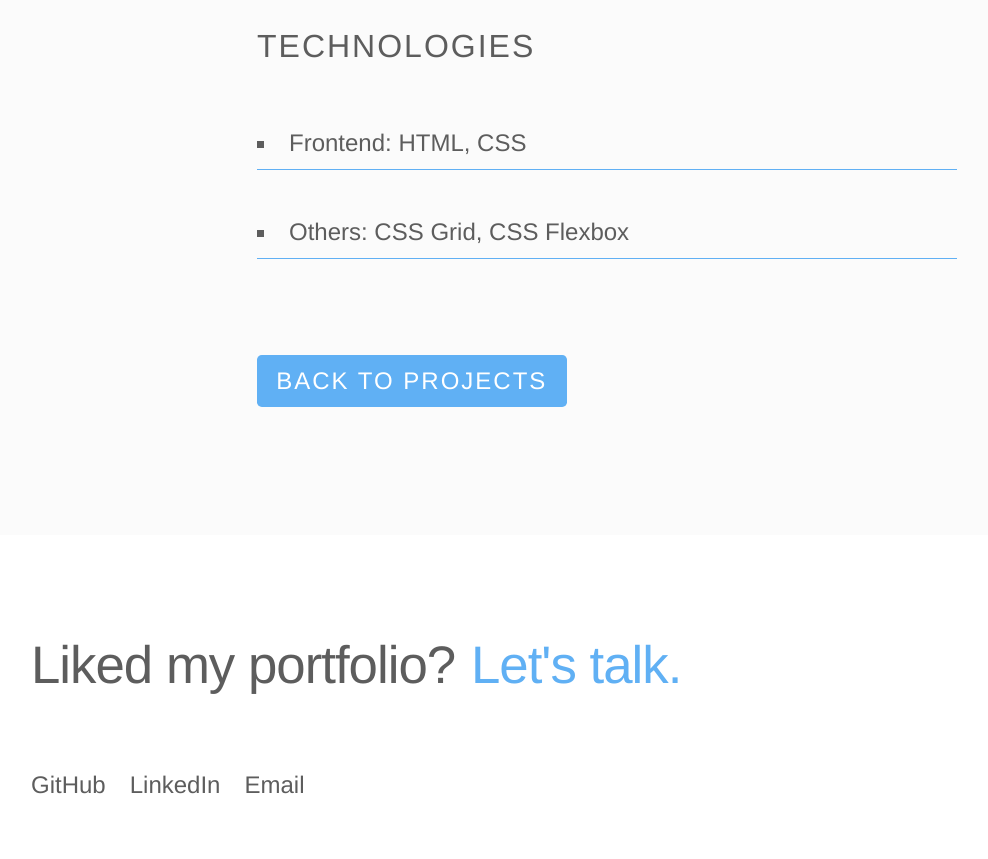
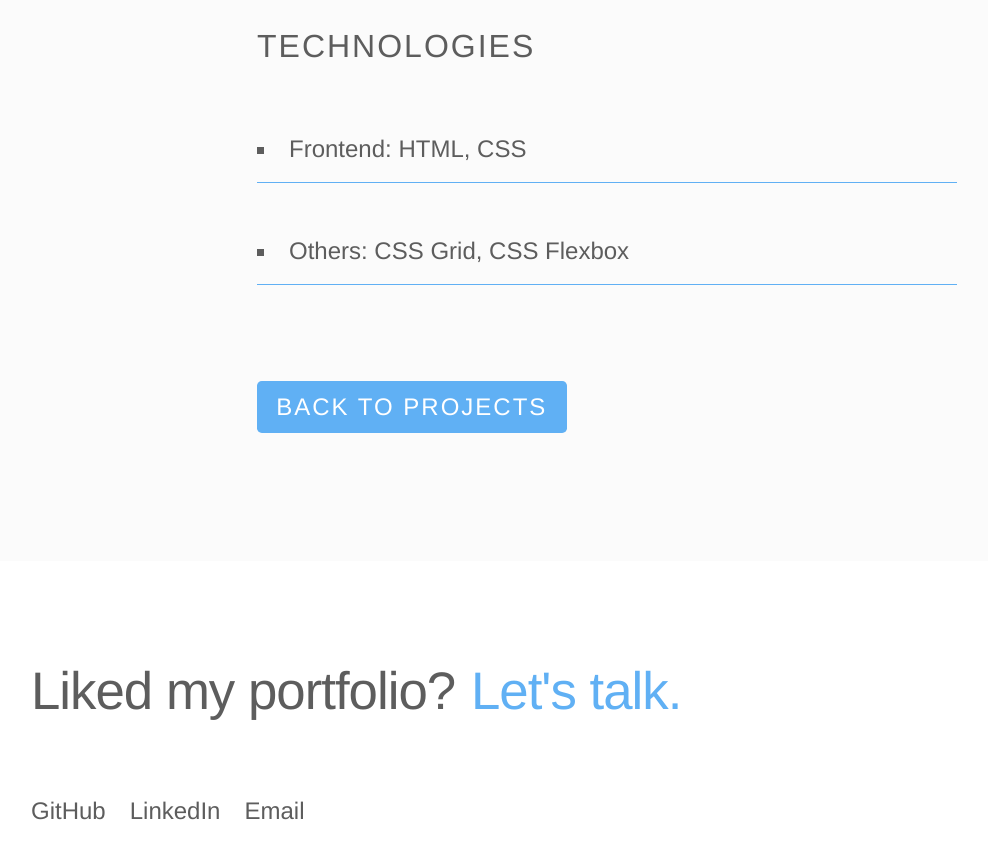
Before and after one commit to julianvazq/react-portfolio, a React (Create React App) app: page /exercise-site in a window 1280 px wide. Shown: the part 2500-3359 px from the top of the page, without its empty margins (33-1021 px from the left). Built offline with nearby package versions, Linux system fonts and the light colour scheme.

Commit message:
Improve list line height

```diff
--- a/src/components/projects/ExerciseSitePage.js
+++ b/src/components/projects/ExerciseSitePage.js
@@ -69,6 +69,7 @@ const ExoticPetStorePage = () => {
   const ListItem = styled.li`
     padding-bottom: 0.5em;
     border-bottom: 1px solid ${props => props.theme.primary};
+    line-height: 1.7;
   `;
 
   const ButtonContainer = styled.div`
--- a/src/components/projects/ExoticPetStorePage.js
+++ b/src/components/projects/ExoticPetStorePage.js
@@ -69,6 +69,7 @@ const ExoticPetStorePage = () => {
   const ListItem = styled.li`
     padding-bottom: 0.5em;
     border-bottom: 1px solid ${props => props.theme.primary};
+    line-height: 1.7;
   `;
 
   const ButtonContainer = styled.div`
--- a/src/components/projects/LifeTrackerPage.js
+++ b/src/components/projects/LifeTrackerPage.js
@@ -70,6 +70,7 @@ const LifeTrackerPage = () => {
   const ListItem = styled.li`
     padding-bottom: 0.5em;
     border-bottom: 1px solid ${props => props.theme.primary};
+    line-height: 1.7;
   `;
 
   const ButtonContainer = styled.div`
--- a/src/components/projects/PGFinderPage.js
+++ b/src/components/projects/PGFinderPage.js
@@ -70,6 +70,7 @@ const PGFinderPage = () => {
   const ListItem = styled.li`
     padding-bottom: 0.5em;
     border-bottom: 1px solid ${props => props.theme.primary};
+    line-height: 1.7;
   `;
 
   const ButtonContainer = styled.div`
--- a/src/components/projects/TypingTestPage.js
+++ b/src/components/projects/TypingTestPage.js
@@ -69,6 +69,7 @@ const TypingTestPage = () => {
   const ListItem = styled.li`
     padding-bottom: 0.5em;
     border-bottom: 1px solid ${props => props.theme.primary};
+    line-height: 1.7;
   `;
 
   const ButtonContainer = styled.div`
```
